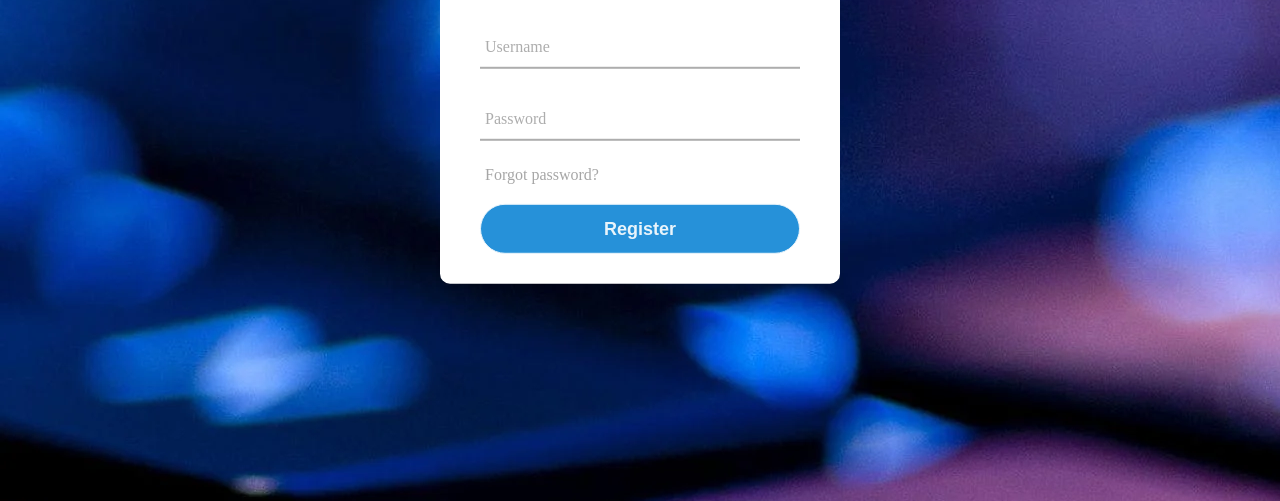
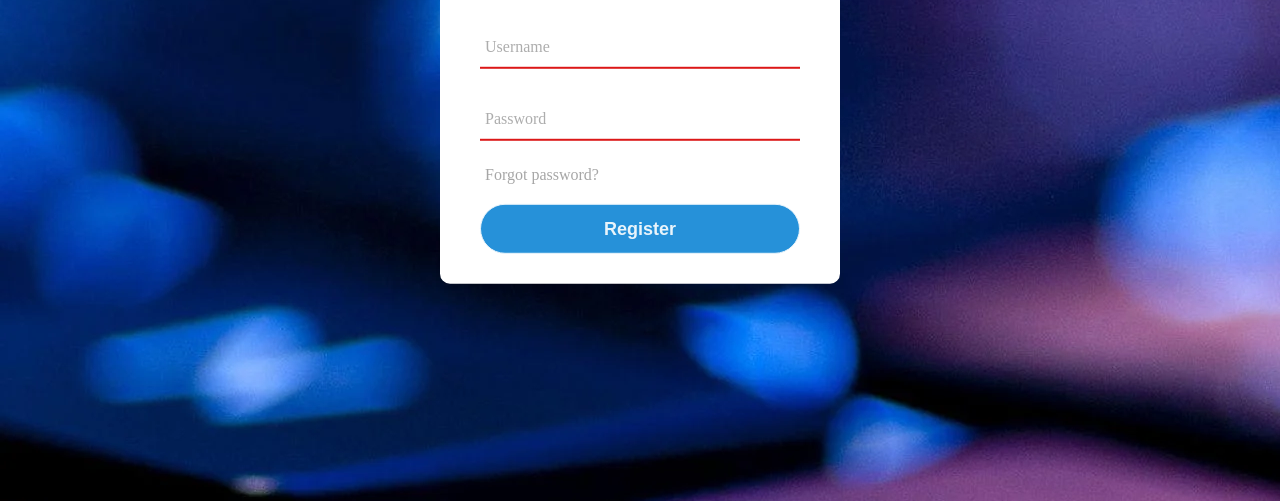
Before and after one commit to snehakaushal/MEMORYCARDGAME, a plain HTML site: page website/login page.html in a window 1280 px wide. Shown: the part 299-800 px from the top of the page. Drawn offline with Linux system fonts and the light colour scheme.

Commit message:
change colour of login page

```diff
--- a/website/login page.css
+++ b/website/login page.css
@@ -26,7 +26,7 @@ body{
 }
 form .txt_field{
     position: relative;
-    border-bottom: 2px solid #adadad;
+    border-bottom: 2px solid #dc1818;
     margin:30px 0;
 }
 .txt_field input{
```
